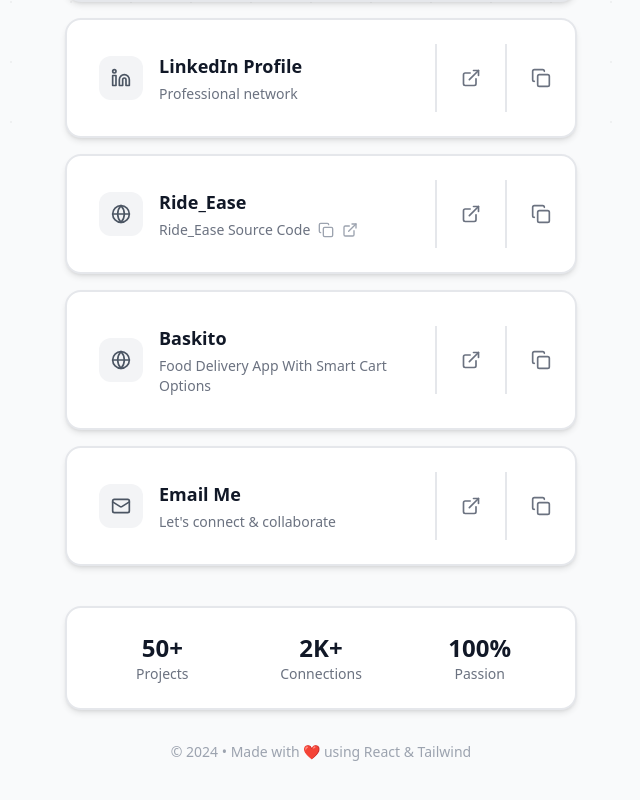
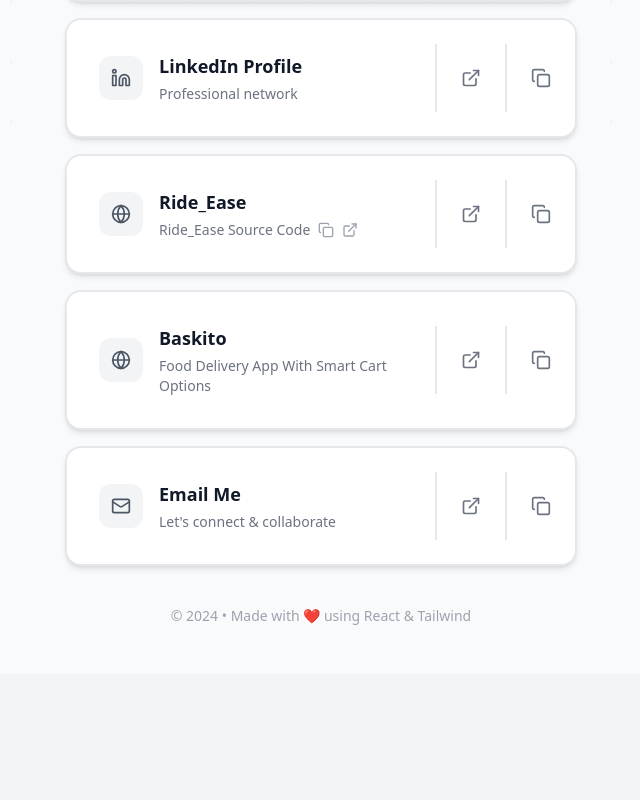
Before and after one commit to Nabhyadav6829/LinkTree, a React (Vite) app: page / in a window 1280 px wide. Shown: the part 628-1428 px from the top of the page, without its empty margins (319-959 px from the left). After the commit the page ends 1302 px from the top, so only its background shows below. Built offline with nearby package versions, Linux system fonts and the light colour scheme.

Commit message:
Update App.jsx

```diff
--- a/src/App.jsx
+++ b/src/App.jsx
@@ -235,7 +235,7 @@ const LinkTree = () => {
         </div>
 
         {/* Stats Section */}
-        <div className={`grid grid-cols-3 gap-4 mb-8 p-6 rounded-2xl border-2 transition-all duration-300 ${
+        {/* <div className={`grid grid-cols-3 gap-4 mb-8 p-6 rounded-2xl border-2 transition-all duration-300 ${
           isDarkMode
             ? 'bg-gray-900 border-gray-800'
             : 'bg-white border-gray-200 shadow-md'
@@ -252,7 +252,7 @@ const LinkTree = () => {
             <div className={`text-2xl font-bold ${isDarkMode ? 'text-white' : 'text-gray-900'}`}>100%</div>
             <div className={`text-sm ${isDarkMode ? 'text-gray-400' : 'text-gray-500'}`}>Passion</div>
           </div>
-        </div>
+        </div> */}
 
         {/* Footer */}
         <div className="text-center pb-8">
```
